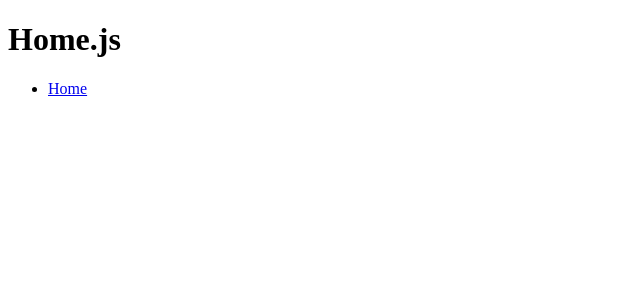
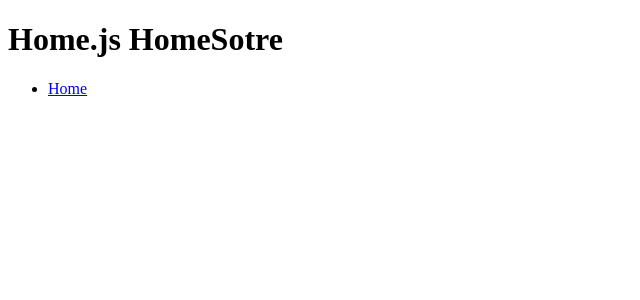
Before and after one commit to dlgustn555/react_prototype, a React (Create React App) app in the folder client/: page / in a window 1280 px wide. Shown: the top 300 px of the page, without its empty margins (0-640 px from the left). Built offline with nearby package versions, Linux system fonts and the light colour scheme.

Commit message:
[client] init 작업 #1 -  mobx 셋팅

```diff
--- a/client/package.json
+++ b/client/package.json
@@ -6,6 +6,8 @@
     "@testing-library/jest-dom": "^4.2.4",
     "@testing-library/react": "^9.3.2",
     "@testing-library/user-event": "^7.1.2",
+    "mobx": "^5.15.4",
+    "mobx-react-lite": "^2.0.7",
     "react": "^16.13.1",
     "react-dom": "^16.13.1",
     "react-router-dom": "^5.2.0",
--- a/client/src/App.js
+++ b/client/src/App.js
@@ -1,15 +1,23 @@
-import React, { lazy, Suspense } from "react";
+import React, { lazy, Suspense, createElement } from "react";
 import { Switch, Route } from "react-router-dom";
+import { HomeProvider } from "./conetexts/HomeContext";
 
 const Home = lazy(() => import("./pages/Home"));
 
+const AppCommonProvider = ({ contexts, children }) =>
+  contexts.reduce(
+    (prev, context) => createElement(context, { children: prev }),
+    children
+  );
 function App() {
   return (
-    <Suspense fallback={<></>}>
-      <Switch>
-        <Route exact path="/" component={Home} />
-      </Switch>
-    </Suspense>
+    <AppCommonProvider contexts={[HomeProvider]}>
+      <Suspense fallback={<></>}>
+        <Switch>
+          <Route exact path="/" component={Home} />
+        </Switch>
+      </Suspense>
+    </AppCommonProvider>
   );
 }
 
--- /dev/null
+++ b/client/src/conetexts/HomeContext.js
@@ -0,0 +1,15 @@
+import React, { createContext, useContext } from "react";
+import { useLocalStore } from "mobx-react-lite";
+import { createHomeStore } from "../stores/HomeStore";
+
+const homeContext = createContext();
+const { Provider } = homeContext;
+
+export const HomeProvider = ({ children }) => {
+  const store = useLocalStore(createHomeStore);
+  return <Provider value={store}>{children}</Provider>;
+};
+
+export const useHomeSotre = () => {
+  return useContext(homeContext);
+};
--- a/client/src/pages/Home.js
+++ b/client/src/pages/Home.js
@@ -1,9 +1,13 @@
 import React from "react";
 import { Link } from "react-router-dom";
+import { useHomeSotre } from "../conetexts/HomeContext";
+
 const Home = () => {
+  const { name } = useHomeSotre();
+
   return (
     <>
-      <h1>Home.js</h1>
+      <h1>Home.js {name}</h1>
       <ul>
         <li>
           <Link to="/">Home</Link>
--- /dev/null
+++ b/client/src/stores/HomeStore.js
@@ -0,0 +1,5 @@
+export const createHomeStore = () => {
+  return {
+    name: "HomeSotre",
+  };
+};
```
Also changed, not shown: 1 other file (tests, documents, lock files or other folders).
